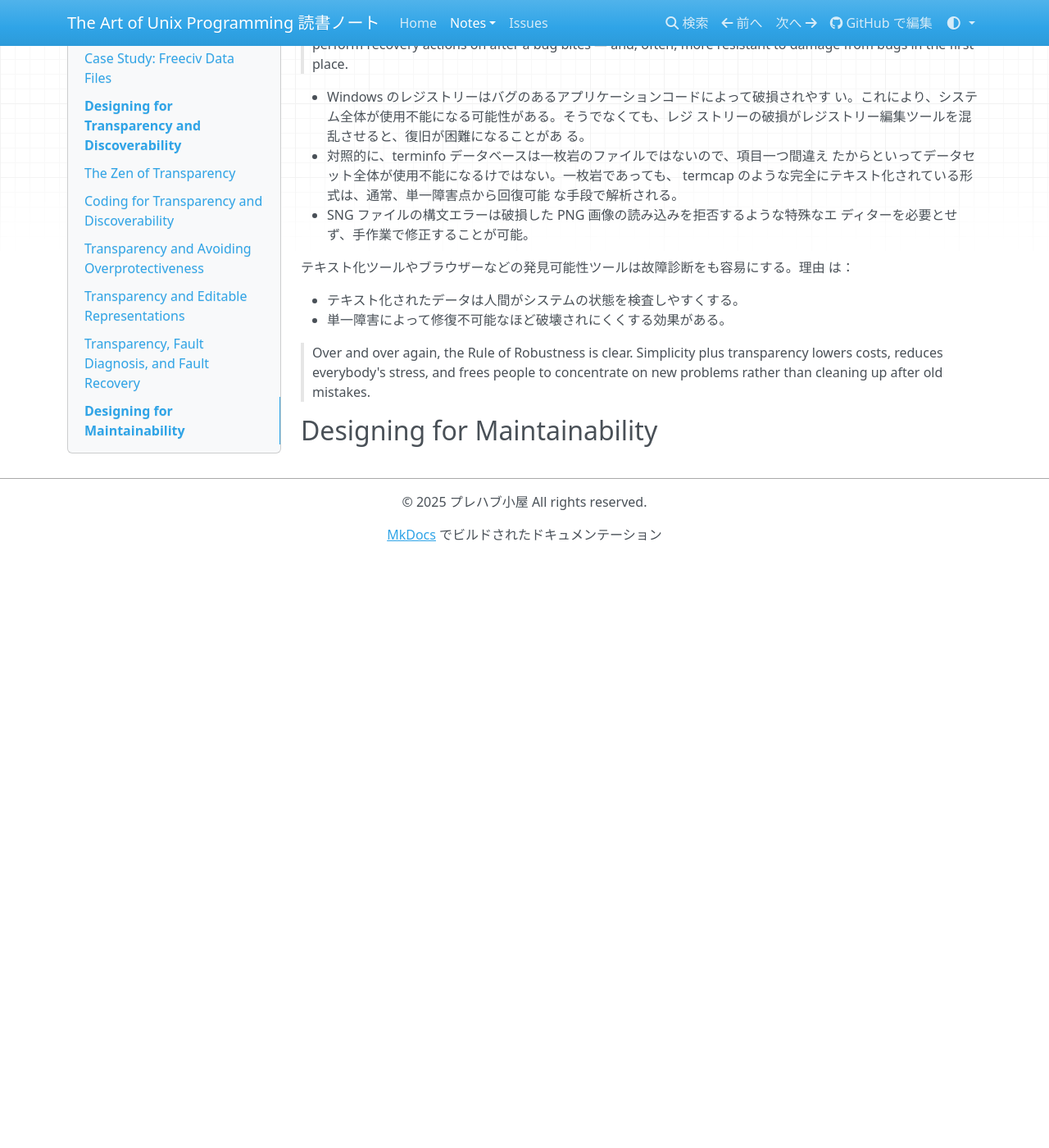
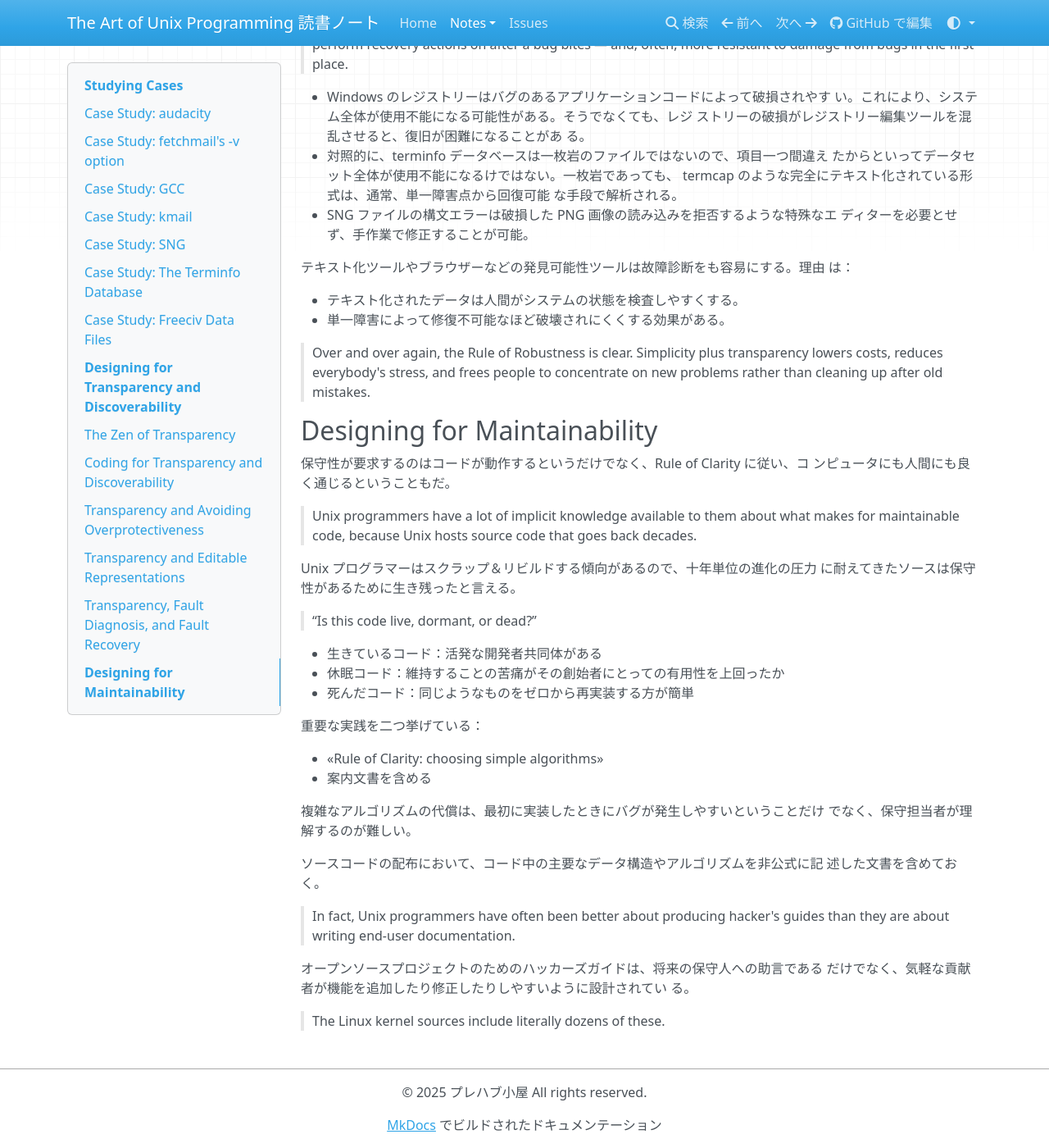
Before and after one commit to showa-yojyo/taoup, an MkDocs documentation site: the page built from docs/design/transparency.md, in a window 1280 px wide and 1400 px high, scrolled down 6412 px. Shown: the whole window at 82% size. Built offline with MkDocs 1.6.1, drawn with Linux system fonts in a browser that asks for light colours; nearby versions of some CDN libraries; before the commit the page ends 7092 px from its top, so only the background shows below that.

Commit message:
design/transparency: notes on chapter 6 (close #8)

```diff
--- a/docs/design/transparency.md
+++ b/docs/design/transparency.md
@@ -366,6 +366,44 @@ Unix は使用者も成長する。
 
 ## Designing for Maintainability
 
+保守性が要求するのはコードが動作するというだけでなく、Rule of Clarity に従い、コ
+ンピュータにも人間にも良く通じるということもだ。
+
+> Unix programmers have a lot of implicit knowledge available to them about what
+> makes for maintainable code, because Unix hosts source code that goes back
+> decades.
+
+Unix プログラマーはスクラップ＆リビルドする傾向があるので、十年単位の進化の圧力
+に耐えてきたソースは保守性があるために生き残ったと言える。
+
+> “Is this code live, dormant, or dead?”
+
+<!-- dormant: not active or growing now, but having the ability to become active in the future -->
+
+* 生きているコード：活発な開発者共同体がある
+* 休眠コード：維持することの苦痛がその創始者にとっての有用性を上回ったか
+* 死んだコード：同じようなものをゼロから再実装する方が簡単
+
+重要な実践を二つ挙げている：
+
+* «Rule of Clarity: choosing simple algorithms»
+* 案内文書を含める
+
+複雑なアルゴリズムの代償は、最初に実装したときにバグが発生しやすいということだけ
+でなく、保守担当者が理解するのが難しい。
+
+ソースコードの配布において、コード中の主要なデータ構造やアルゴリズムを非公式に記
+述した文書を含めておく。
+
+> In fact, Unix programmers have often been better about producing hacker's
+> guides than they are about writing end-user documentation.
+
+オープンソースプロジェクトのためのハッカーズガイドは、将来の保守人への助言である
+だけでなく、気軽な貢献者が機能を追加したり修正したりしやすいように設計されてい
+る。
+
+> The Linux kernel sources include literally dozens of these.
+
 [Audacity]: <https://www.audacityteam.org/>
 [Fetchmail]: <https://www.fetchmail.info/>
 [Freeciv]: <https://freeciv.org/>
```
